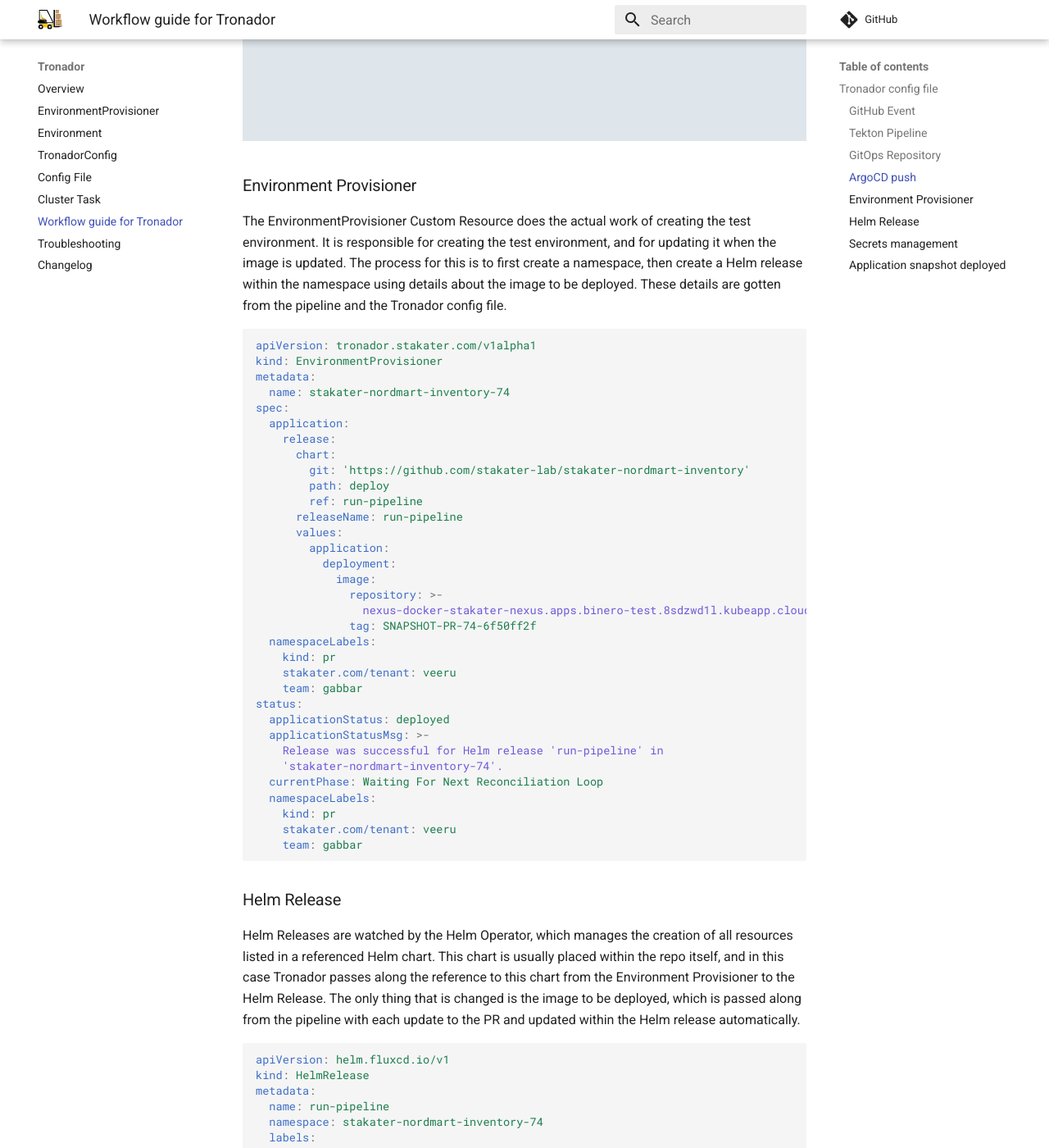
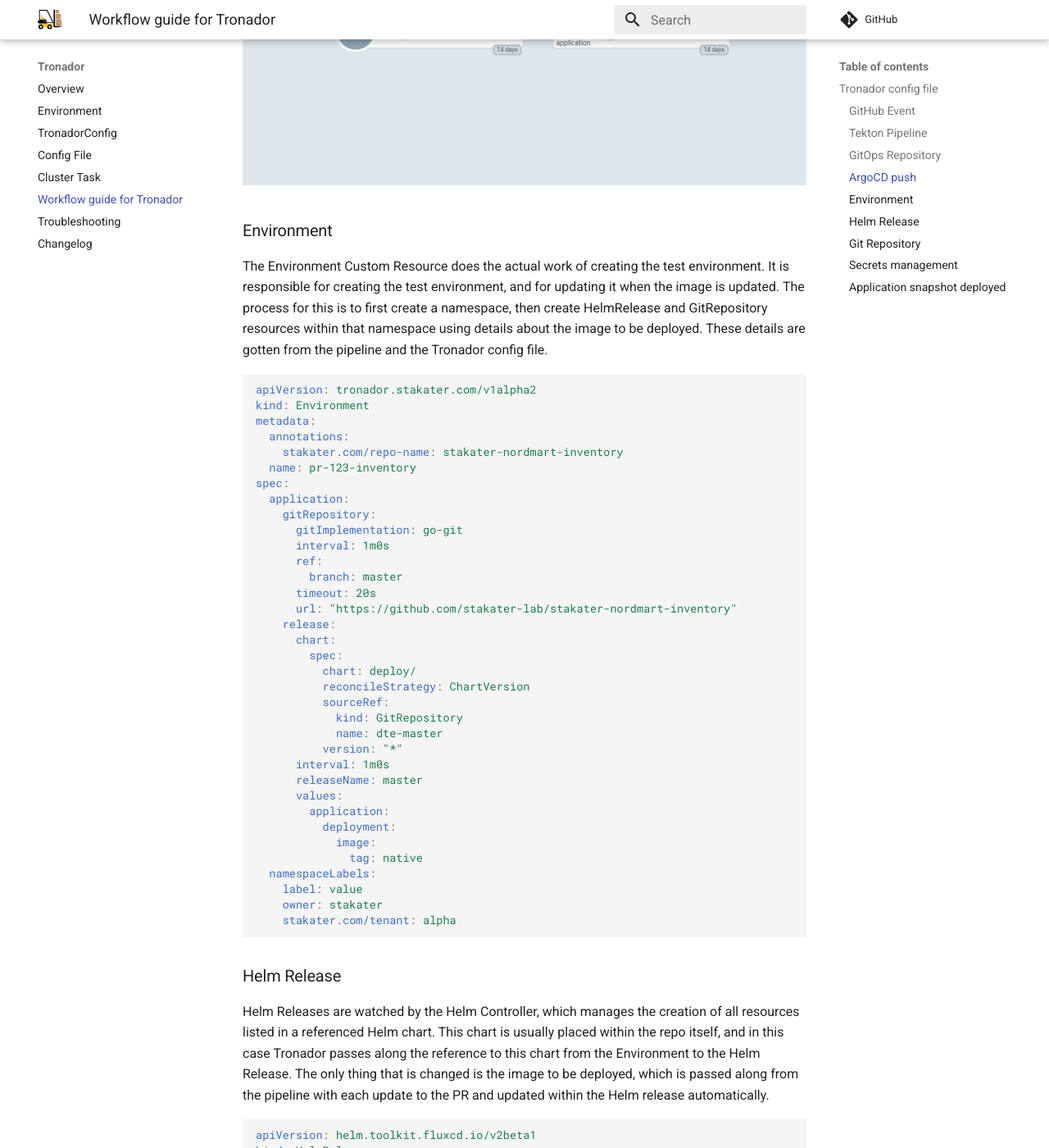
Before and after one commit to stakater/tronador-docs, an MkDocs documentation site: the page built from content/workflow.md, in a window 1280 px wide and 1400 px high, scrolled down 3127 px. Shown: the whole window at 82% size. Built offline with MkDocs 1.6.1 and Material for MkDocs 9.7.7, drawn with Linux system fonts in a browser that asks for light colours; comment, search, counter and statistics services are not loaded; some of the changed text lies outside the part shown.

Commit message:
update tronador workflow and troubleshooting docs

````diff
--- a/content/workflow.md
+++ b/content/workflow.md
@@ -1,7 +1,4 @@
 # Workflow guide for Tronador
-
-!!! warning Note
-    This Workflow Guide is now outdated after the newest changes to Tronador. The Guide will be updated soon.
 
 !!! warning Note
     The guide below is written as a SAAP customer's point of view. If you use Tronador independently, the guide below might not be applicable to you. However, you can still use this guide to get an idea of how the process works.
@@ -12,7 +9,7 @@ For Tronador to work, you need to add support for it in your Git Repository by a
 
 ## Tronador config file
 
-The [Tronador config file](./config_file.md) is placed in the GitHub repository and is used to configure the EnvironmentProvisioner CR. Environment Provisioning will only work if the config file exists.
+The [Tronador config file](./config_file.md) is placed in the GitHub repository and is used to configure the Environment CR. Environment Provisioning will only work if the config file exists.
 
 ```yaml
 application:
@@ -35,7 +32,7 @@ application:
 
 ### Tekton Pipeline
 
-The Tekton Pipeline needs to watch your repo where Tronador is configured to be used, and when a PR is created or updated, it will trigger the Tekton pipeline. The pipeline will first create a docker image from the changes in your PR. It will then create an EnvironmentProvisioner CR by using the details in the config file, and replacing its `APPLICATION_IMAGE_NAME` and `APPLICATION_IMAGE_TAG` variables in the config file with the details about the created docker image. Finally it will push the Environment Provisioner to your GitOps repository.
+The Tekton Pipeline needs to watch your repo where Tronador is configured to be used, and when a PR is created or updated, it will trigger the Tekton pipeline. The pipeline will first create a docker image from the changes in your PR. It will then create an Environment CR by using the details in the config file, and replacing its `APPLICATION_IMAGE_NAME` and `APPLICATION_IMAGE_TAG` variables in the config file with the details about the created docker image. Finally it will push the Environment to your GitOps repository.
 
 ![Created docker image](./images/pipeline-git.png)
 
@@ -43,125 +40,115 @@ The Tekton Pipeline needs to watch your repo where Tronador is configured to be
 
 ### GitOps Repository
 
-A successful pipeline run will create a new Environment Provisioner CR, and push it to your GitOps repository.
+A successful pipeline run will create a new Environment CR, and push it to your GitOps repository.
 
-![Environment Provisioner pushed](./images/gitops.png)
+![Environment pushed](./images/gitops.png)
 
 ### ArgoCD push
 
-ArgoCD is a tool that can be used to watch a repo and push the changes to your cluster. In this case, it will push the Environment Provisioner CR from your GitOps repository to your cluster.
+ArgoCD is a tool that can be used to watch a repo and push the changes to your cluster. In this case, it will push the Environment CR from your GitOps repository to your cluster.
 
 ![Relevant ArgoCD Application synced](./images/argocd.png)
 
-### Environment Provisioner
+### Environment
 
-The EnvironmentProvisioner Custom Resource does the actual work of creating the test environment. It is responsible for creating the test environment, and for updating it when the image is updated. The process for this is to first create a namespace, then create a Helm release within the namespace using details about the image to be deployed. These details are gotten from the pipeline and the Tronador config file.
+The Environment Custom Resource does the actual work of creating the test environment. It is responsible for creating the test environment, and for updating it when the image is updated. The process for this is to first create a namespace, then create HelmRelease and GitRepository resources within that namespace using details about the image to be deployed. These details are gotten from the pipeline and the Tronador config file.
 
 ```yaml
-apiVersion: tronador.stakater.com/v1alpha1
-kind: EnvironmentProvisioner
+apiVersion: tronador.stakater.com/v1alpha2
+kind: Environment
 metadata:
-  name: stakater-nordmart-inventory-74
+  annotations:
+    stakater.com/repo-name: stakater-nordmart-inventory
+  name: pr-123-inventory
 spec:
   application:
+    gitRepository:
+      gitImplementation: go-git
+      interval: 1m0s
+      ref:
+        branch: master
+      timeout: 20s
+      url: "https://github.com/stakater-lab/stakater-nordmart-inventory"
     release:
       chart:
-        git: 'https://github.com/stakater-lab/stakater-nordmart-inventory'
-        path: deploy
-        ref: run-pipeline
-      releaseName: run-pipeline
+        spec:
+          chart: deploy/
+          reconcileStrategy: ChartVersion
+          sourceRef:
+            kind: GitRepository
+            name: dte-master
+          version: "*"
+      interval: 1m0s
+      releaseName: master
       values:
         application:
           deployment:
             image:
-              repository: >-
-                nexus-docker-stakater-nexus.apps.binero-test.8sdzwd1l.kubeapp.cloud/stakater-nordmart-inventory
-              tag: SNAPSHOT-PR-74-6f50ff2f
+              tag: native
   namespaceLabels:
-    kind: pr
-    stakater.com/tenant: veeru
-    team: gabbar
-status:
-  applicationStatus: deployed
-  applicationStatusMsg: >-
-    Release was successful for Helm release 'run-pipeline' in
-    'stakater-nordmart-inventory-74'.
-  currentPhase: Waiting For Next Reconciliation Loop
-  namespaceLabels:
-    kind: pr
-    stakater.com/tenant: veeru
-    team: gabbar
+    label: value
+    owner: stakater
+    stakater.com/tenant: alpha
 ```
 
 ### Helm Release
 
-Helm Releases are watched by the Helm Operator, which manages the creation of all resources listed in a referenced Helm chart. This chart is usually placed within the repo itself, and in this case Tronador passes along the reference to this chart from the Environment Provisioner to the Helm Release. The only thing that is changed is the image to be deployed, which is passed along from the pipeline with each update to the PR and updated within the Helm release automatically.
+Helm Releases are watched by the Helm Controller, which manages the creation of all resources listed in a referenced Helm chart. This chart is usually placed within the repo itself, and in this case Tronador passes along the reference to this chart from the Environment to the Helm Release. The only thing that is changed is the image to be deployed, which is passed along from the pipeline with each update to the PR and updated within the Helm release automatically.
 
 ```yaml
-apiVersion: helm.fluxcd.io/v1
+apiVersion: helm.toolkit.fluxcd.io/v2beta1
 kind: HelmRelease
 metadata:
-  name: run-pipeline
-  namespace: stakater-nordmart-inventory-74
-  labels:
-    app.kubernetes.io/instance: run-pipeline
-    app.kubernetes.io/managed-by: tronador.stakater.com
+  name: dte-master
+  namespace: pr-123-inventory
 spec:
   chart:
-    git: 'https://github.com/stakater-lab/stakater-nordmart-inventory'
-    path: deploy
-    ref: run-pipeline
-  releaseName: run-pipeline
-  rollback: {}
-  test: {}
+    spec:
+      chart: deploy/
+      reconcileStrategy: ChartVersion
+      sourceRef:
+        kind: GitRepository
+        name: dte-master
+      version: '*'
+  install:
+    remediation:
+      retries: 60
+  interval: 1m0s
+  releaseName: dte-master
   values:
     application:
       deployment:
         image:
-          repository: >-
-            nexus-docker-stakater-nexus.apps.binero-test.8sdzwd1l.kubeapp.cloud/stakater-nordmart-inventory
-          tag: SNAPSHOT-PR-74-6f50ff2f
-status:
-  conditions:
-    - lastTransitionTime: '2022-03-21T11:46:19Z'
-      lastUpdateTime: '2022-03-21T11:46:19Z'
-      message: >-
-        Chart fetch failed for Helm release 'run-pipeline' in
-        'stakater-nordmart-inventory-74'.
-      reason: ChartFetchFailed
-      status: 'False'
-      type: ChartFetched
-    - lastTransitionTime: '2022-03-21T11:46:40Z'
-      lastUpdateTime: '2022-03-21T11:46:40Z'
-      message: >-
-        Installation or upgrade succeeded for Helm release 'run-pipeline' in
-        'stakater-nordmart-inventory-74'.
-      reason: Deployed
-      status: 'True'
-      type: Deployed
-    - lastTransitionTime: '2022-03-21T11:46:40Z'
-      lastUpdateTime: '2022-03-21T11:48:01Z'
-      message: >-
-        Release was successful for Helm release 'run-pipeline' in
-        'stakater-nordmart-inventory-74'.
-      reason: Succeeded
-      status: 'True'
-      type: Released
-  lastAttemptedRevision: 6f50ff2ff844f5f7c2b6627e3d7319e4717ac847
-  observedGeneration: 1
-  phase: Succeeded
-  releaseName: run-pipeline
-  releaseStatus: deployed
-  revision: 6f50ff2ff844f5f7c2b6627e3d7319e4717ac847
+          tag: native
+```
+
+### Git Repository
+
+A GitRepository resource is also created in addition to the HelmRelease. This resource specifically has details about where the Git Repository is, and what branch is being used.
+
+```yaml
+apiVersion: source.toolkit.fluxcd.io/v1beta2
+kind: GitRepository
+metadata:
+  name: dte-master
+  namespace: pr-123-inventory
+spec:
+  gitImplementation: go-git
+  interval: 1m0s
+  ref:
+    branch: master
+  timeout: 20s
+  url: 'https://github.com/stakater-lab/stakater-nordmart-inventory'
 ```
 
 ### Secrets management
 
 Secrets for the Helm chart to be deployed are currently passed along from the Tronador config file, to the Helm release.
-Secrets for Helm chart and other required resources like image pull secret can be brought into Environment Provisioner owned namespaces using [Tronador Config](./tronador_config.md) CR.
+Secrets for Helm chart and other required resources like image pull secret can be brought into Environment owned namespaces using [Tronador Config](./tronador_config.md) CR.
 
-You can also use [Multi Tenant Operator's](https://docs.stakater.com/mto/index.html) [TemplateGroupInstance](https://docs.stakater.com/mto/customresources.html#5-templategroupinstance) to pass secrets to the namespace that will be provisioned by the EnvironmentProvisioner by setting the proper label in your Tronador config file. An example for this workflow is [provided here](https://docs.stakater.com/mto/usecases/deploying-templates.html#deploying-template-to-namespaces-via-templategroupinstances).
+You can also use [Multi Tenant Operator's](https://docs.stakater.com/mto/index.html) [TemplateGroupInstance](https://docs.stakater.com/mto/customresources.html#5-templategroupinstance) to pass secrets to the namespace that will be provisioned by the Environment by setting the proper label in your Tronador config file. An example for this workflow is [provided here](https://docs.stakater.com/mto/usecases/deploying-templates.html#deploying-template-to-namespaces-via-templategroupinstances).
 
 ### Application snapshot deployed
 
-After the entire above process is completed, the Helm Release will create a deployment that will deploy the pods for the application and its changes mentioned in the PR to the namespace created by the Environment Provisioner.
+After the entire above process is completed, the Helm Release will create a deployment that will deploy the pods for the application and its changes mentioned in the PR to the namespace created by the Environment.
--- a/mkdocs.yml
+++ b/mkdocs.yml
@@ -42,7 +42,6 @@ extra:
 nav:
     - Tronador:
         - index.md
-        - environment_provisioner.md
         - environment.md
         - tronador_config.md
         - config_file.md
````
Also changed, not shown: content/environment_provisioner.md (deleted, +0 -57 lines), content/troubleshooting.md (+4 -24 lines), content/images/architecture.png, content/images/gitops.png, content/images/hr-ts.png, content/images/workflow-old.png, content/images/workflow-older.png (added), content/images/workflow.png, 1 other file.
